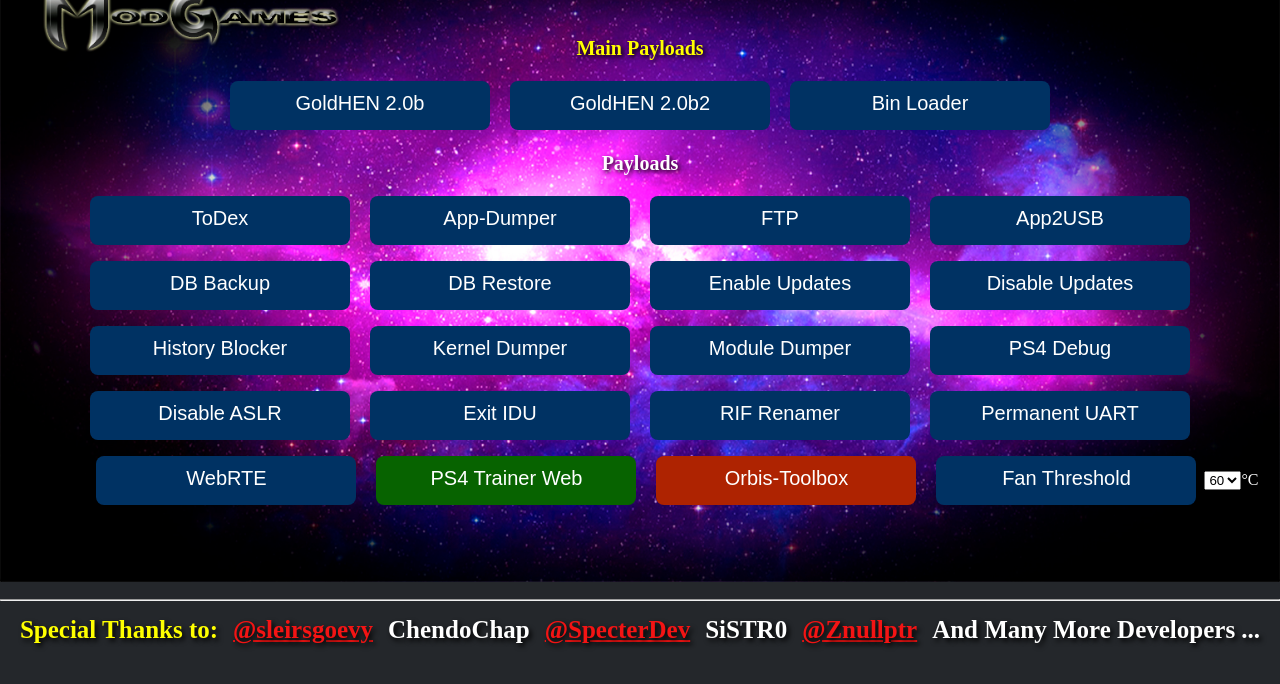
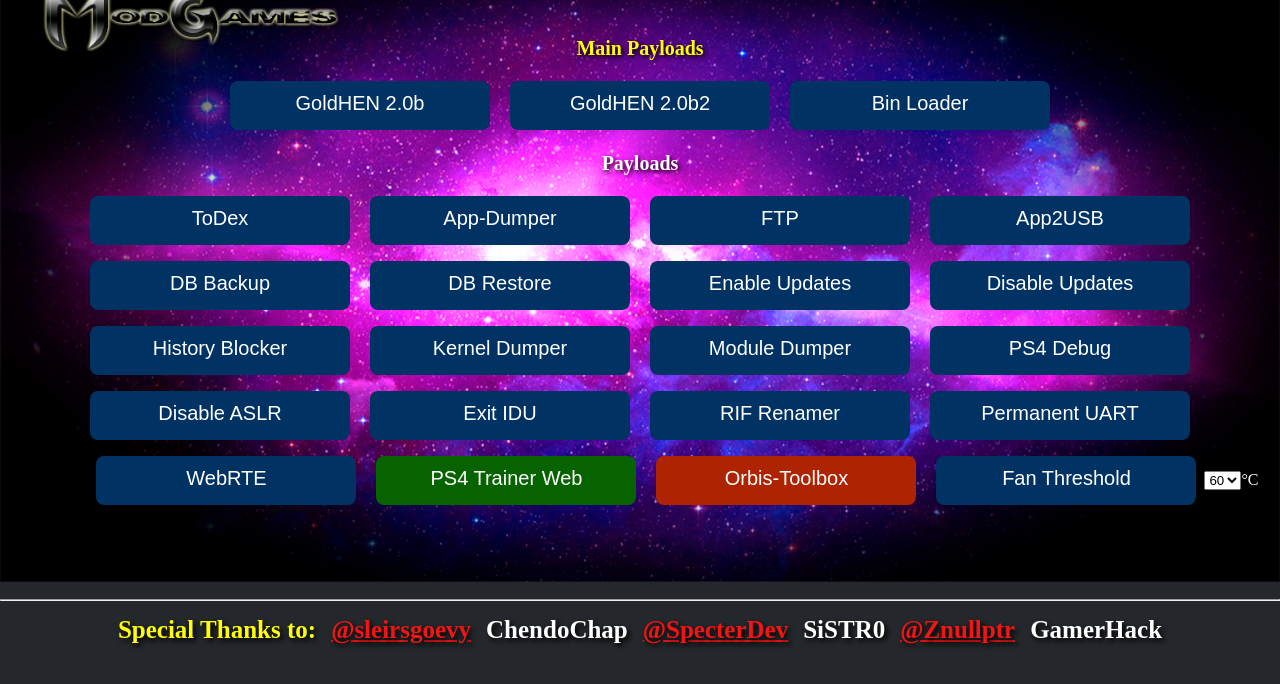
Before and after one commit to modgames44/hostPS4900, a plain HTML site: page PS4/900/index.html in a window 1280 px wide. Shown: the part 66-750 px from the top of the page. Drawn offline with Linux system fonts and the light colour scheme.

Commit message:
Update index.html

```diff
--- a/PS4/900/index.html
+++ b/PS4/900/index.html
@@ -1,6 +1,6 @@
 <!DOCTYPE html>
 <html manifest="cache.manifest"><head>
-<title>PS4 9.00 FW Host v1.1 by GamerHack</title>
+<title>PS4 9.00 FW Host v1.1 by ModGames44</title>
 <style>
 html, body {
 background-image: url('img.jpg');
@@ -99,7 +99,7 @@ function DisplayCacheProgress(){setTimeout(function(){window.msgs.innerHTML="Cac
 <button class="btn" onclick=load_fanthreshold()> Fan Threshold </button><select id="tempC"></select>&#176;C
 <br>
 <hr style="margin-top: 86px;">
-<h1 style="margin-top: 15px; color: yellow;">Special Thanks to:<a href="https://twitter.com/sleirsgoevy" style="color:#f31414; margin-left: 15px;">@sleirsgoevy</a><a style="color:white; margin-left: 15px;">ChendoChap</a><a href="https://twitter.com/SpecterDev" style="color:#f31414; margin-left: 15px;">@SpecterDev</a><a style="color:white; margin-left: 15px;">SiSTR0</a><a href="https://twitter.com/Znullptr" style="color:#f31414; margin-left: 15px;">@Znullptr</a><a style="color:white; margin-left: 15px;">And Many More Developers ...</a></h1>
+<h1 style="margin-top: 15px; color: yellow;">Special Thanks to:<a href="https://twitter.com/sleirsgoevy" style="color:#f31414; margin-left: 15px;">@sleirsgoevy</a><a style="color:white; margin-left: 15px;">ChendoChap</a><a href="https://twitter.com/SpecterDev" style="color:#f31414; margin-left: 15px;">@SpecterDev</a><a style="color:white; margin-left: 15px;">SiSTR0</a><a href="https://twitter.com/Znullptr" style="color:#f31414; margin-left: 15px;">@Znullptr</a><a style="color:white; margin-left: 15px;">GamerHack</a></h1>
 <script>
 for(var i=40; i<=79; i++){
     var select = document.getElementById("tempC");
```
